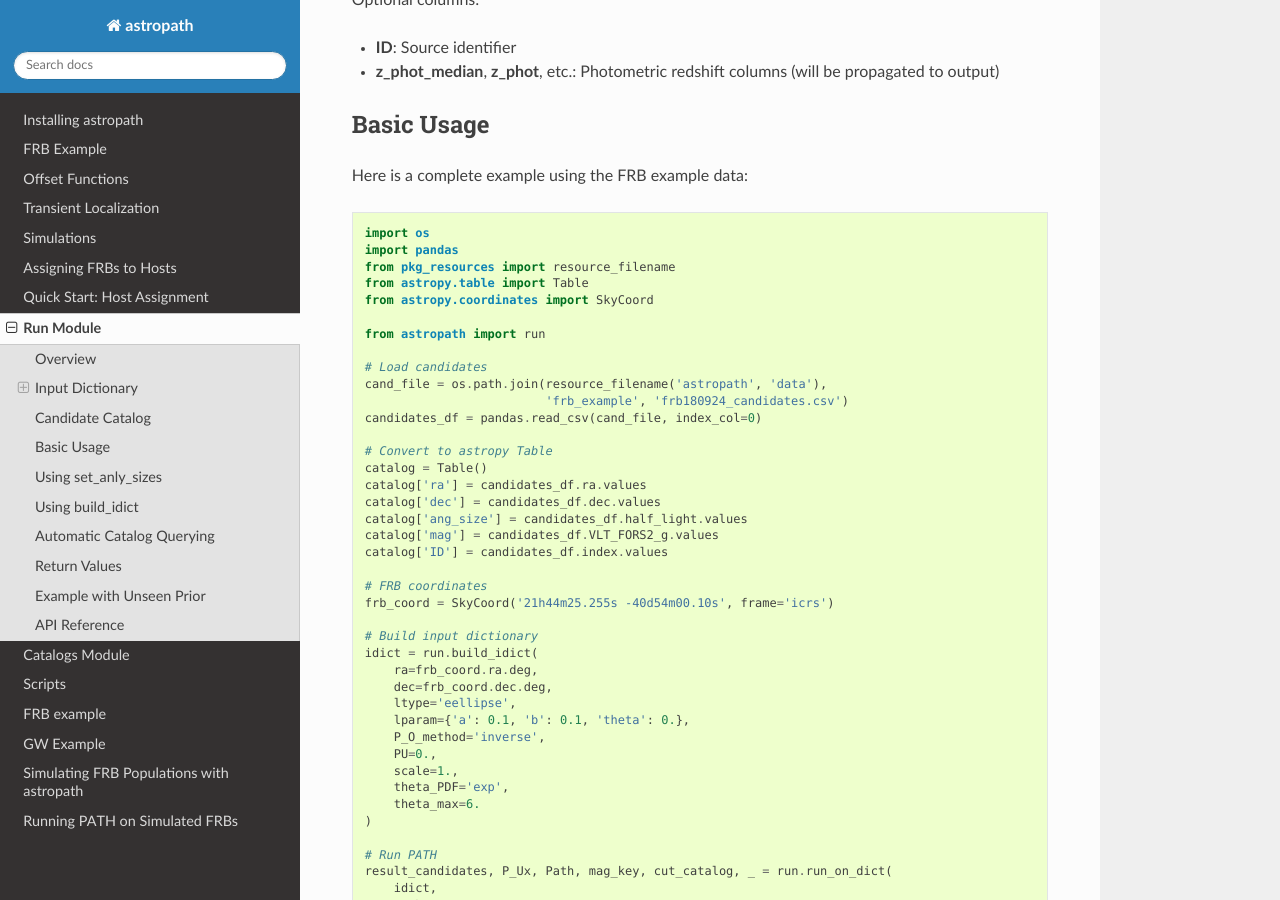
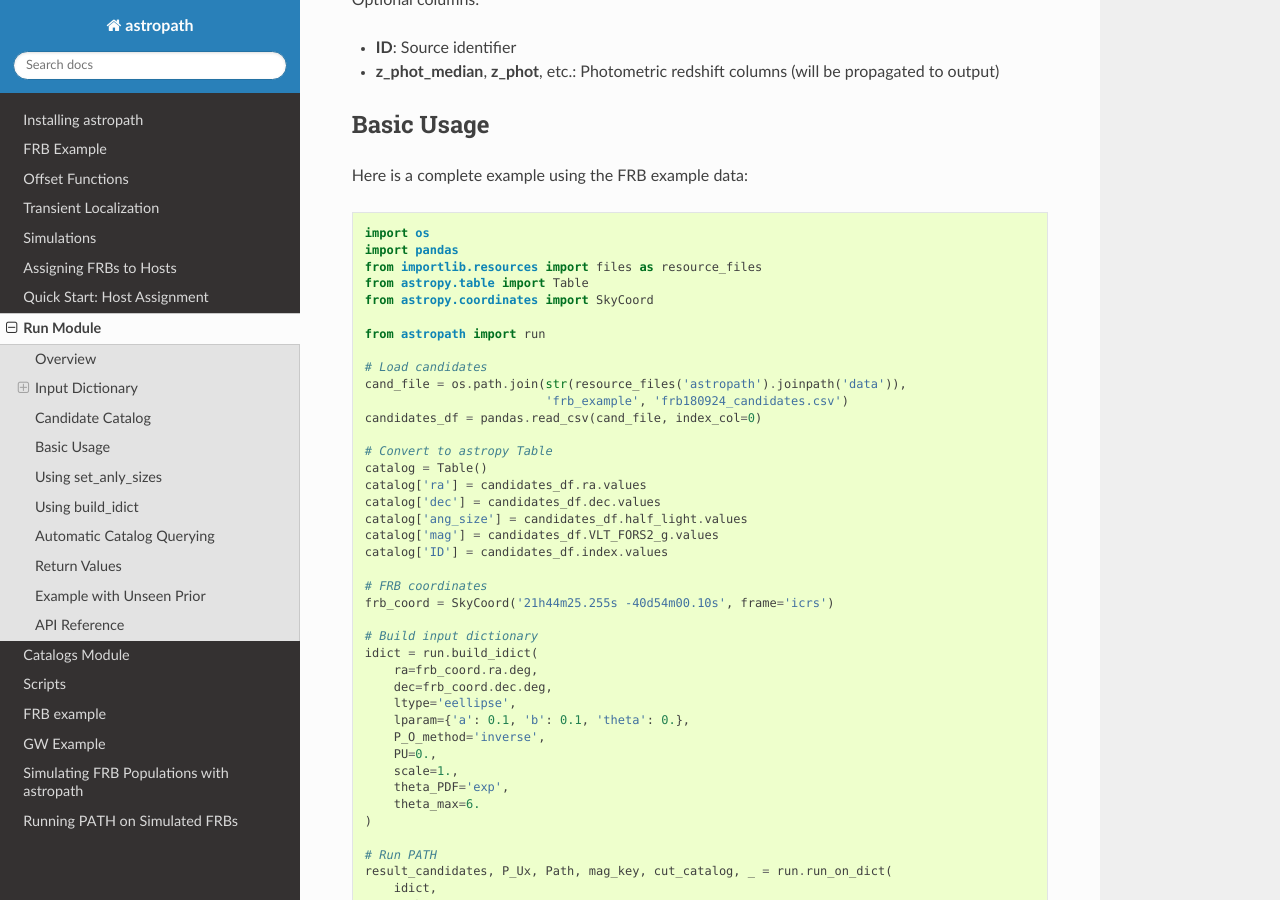
Before and after one commit to FRBs/astropath, a Sphinx documentation site: the page built from docs/run.rst, in a window 1280 px wide and 900 px high, scrolled down 1860 px. Built offline with Sphinx 7.4.7 and the Read the Docs theme 3.1.0, drawn with Linux system fonts in a browser that asks for light colours; pages that are not in the unit, such as notebooks, are missing from menus.

Commit message:
mo dependencies

```diff
--- a/docs/frb_example.rst
+++ b/docs/frb_example.rst
@@ -39,7 +39,7 @@
 
 We read our data from disk and then pass them to the Path object::
 
-    cand_file = os.path.join(resource_filename('astropath', 'data'), 'frb_example', 'frb180924_candidates.csv')
+    cand_file = os.path.join(str(resource_files('astropath').joinpath('data')), 'frb_example', 'frb180924_candidates.csv')
     import pandas
     candidates = pandas.read_csv(cand_file, index_col=0)
     # Now in Path
--- a/docs/localization.rst
+++ b/docs/localization.rst
@@ -51,7 +51,7 @@ map of the sky with the PDF defined at every healpix pixel.
 Here is an example using the healpix localization for
 GW170817::
 
-    lfile = os.path.join(resource_filename('astropath', 'data'), 'gw_examples',
+    lfile = os.path.join(str(resource_files('astropath').joinpath('data')), 'gw_examples',
                          'GW170817_skymap.fits.gz')
     gw170817 = hp.read_map(lfile)
     header = fits.open(lfile)[1].header
@@ -72,7 +72,7 @@ using a proper world coordinate system (WCS).
 
 Here is an example::
 
-    lfile = os.path.join(resource_filename('astropath', 'tests'), 'files',
+    lfile = os.path.join(str(resource_files('astropath').joinpath('tests')), 'files',
         'mask_frb201123_localization.fits.gz')
     hdul = fits.open(lfile)
     pdf = hdul[0].data
--- a/docs/run.rst
+++ b/docs/run.rst
@@ -94,14 +94,14 @@ Here is a complete example using the FRB example data::
 
     import os
     import pandas
-    from pkg_resources import resource_filename
+    from importlib.resources import files as resource_files
     from astropy.table import Table
     from astropy.coordinates import SkyCoord
 
     from astropath import run
 
     # Load candidates
-    cand_file = os.path.join(resource_filename('astropath', 'data'),
+    cand_file = os.path.join(str(resource_files('astropath').joinpath('data')),
                              'frb_example', 'frb180924_candidates.csv')
     candidates_df = pandas.read_csv(cand_file, index_col=0)
 
--- a/requirements.txt
+++ b/requirements.txt
@@ -11,6 +11,7 @@ photutils>=1.5
 healpy>=1.15
 astropy-healpix>=0.7
 ligo.skymap>=1.0
+astroquery>=0.4.11
 
 # docs
 #nbsphinx>=0.8.0
```
Also changed, not shown: docs/nb/FRB190520.ipynb, docs/nb/FRB_example.ipynb, docs/nb/GW_example.ipynb, docs/nb/Healpix_PU.ipynb, docs/nb/P_U_x.ipynb, 1 other file.
